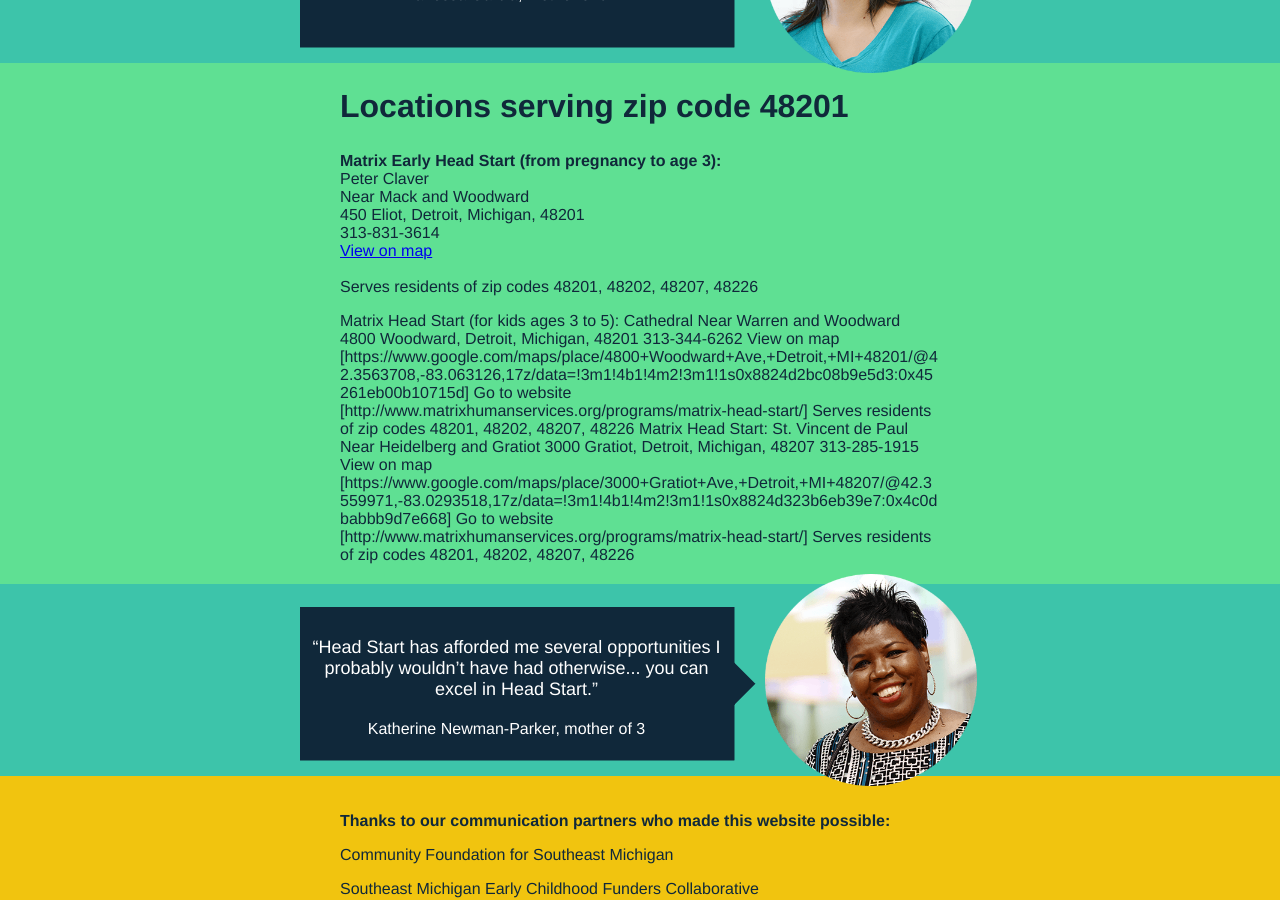
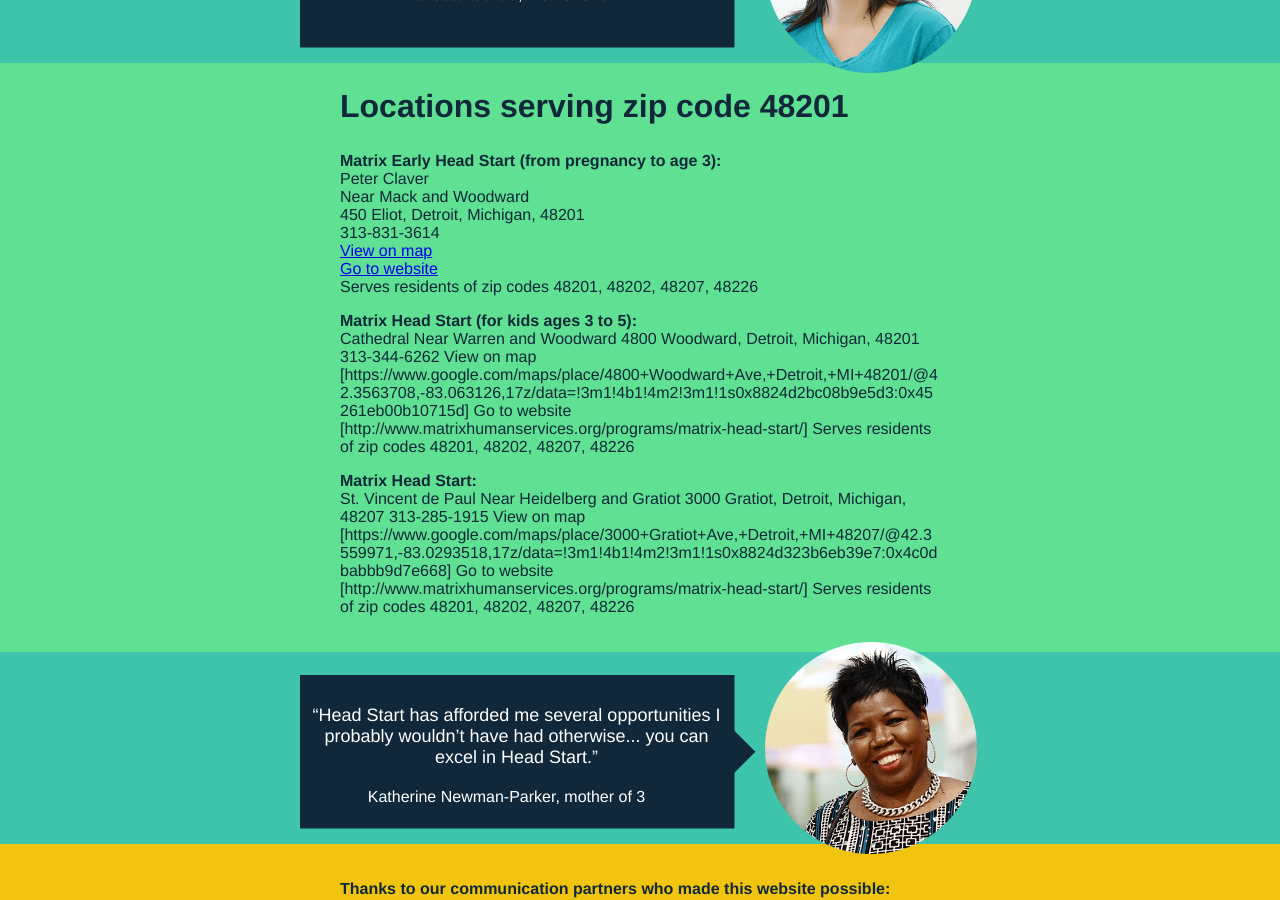
Before and after one commit to workdept/detroit-head-start, a Jekyll site: the page built from zip.html, in a window 1280 px wide and 900 px high, scrolled down 374 px. Built offline with Jekyll 4.4.1, drawn with Linux system fonts in a browser that asks for light colours; nearby versions of some CDN libraries.

Commit message:
Update zip.html

```diff
--- a/zip.html
+++ b/zip.html
@@ -38,16 +38,16 @@ published: true
           <div class='main-wrap'>
               <h2>Locations serving zip code 48201</h2>
 
-<p></p><strong>Matrix Early Head Start (from pregnancy to age 3):</strong><br>
+<p><strong>Matrix Early Head Start (from pregnancy to age 3):</strong><br>
 Peter Claver<br>
 Near Mack and Woodward<br>
 450 Eliot, Detroit, Michigan, 48201<br>
 313-831-3614<br>
 <a href="https://www.google.com/maps/place/450+Eliot+St,+Detroit,+MI+48201/@42.3488397,-83.0520648,17z/data=!3m1!4b1!4m2!3m1!1s0x8824d2cf339ff713:0x19c5a4687557b48" target="_blank">View on map</a><br>
-<a href="http://www.matrixhumanservices.org/programs/matrix-head-start/" target="_blank"></a><br>
+<a href="http://www.matrixhumanservices.org/programs/matrix-head-start/" target="_blank">Go to website</a><br>
 Serves residents of zip codes 48201, 48202, 48207, 48226</p>
 
-Matrix Head Start (for kids ages 3 to 5):
+<p><strong>Matrix Head Start (for kids ages 3 to 5):</strong><br>
 Cathedral
 Near Warren and Woodward
 4800 Woodward, Detroit, Michigan, 48201
@@ -56,7 +56,7 @@ View on map [https://www.google.com/maps/place/4800+Woodward+Ave,+Detroit,+MI+48
 Go to website [http://www.matrixhumanservices.org/programs/matrix-head-start/]
 Serves residents of zip codes 48201, 48202, 48207, 48226
 
-Matrix Head Start:
+<p><strong>Matrix Head Start: </strong><br>
 St. Vincent de Paul
 Near Heidelberg and Gratiot
 3000 Gratiot, Detroit, Michigan, 48207
```
